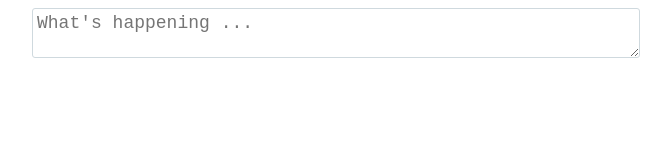
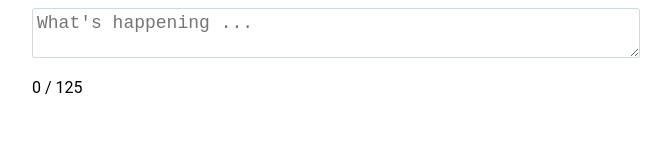
Before and after one commit to jlcarrascof/React-Foundations, a React (Vite) app: page / in a window 1280 px wide. Shown: the top 168 px of the page, without its empty margins (304-975 px from the left). Built offline with nearby package versions, Linux system fonts and the light colour scheme.

Commit message:
chore: Add character counter to TextInput component

```diff
--- a/src/components/TextInput.jsx
+++ b/src/components/TextInput.jsx
@@ -1,9 +1,14 @@
 import styles from "./TextInput.module.css";
 
 export default function TextInput({placeholder = "What's happening ... ", maxLength, ...props}) {
+
+    let counter = 0;
+    let limLength = 125;
+
     return (
         <div>
             <textarea className={styles.input} placeholder={placeholder} maxLength={maxLength} {...props} />
+            <p>{counter} / {limLength}</p>
         </div>
     )
 }
```
